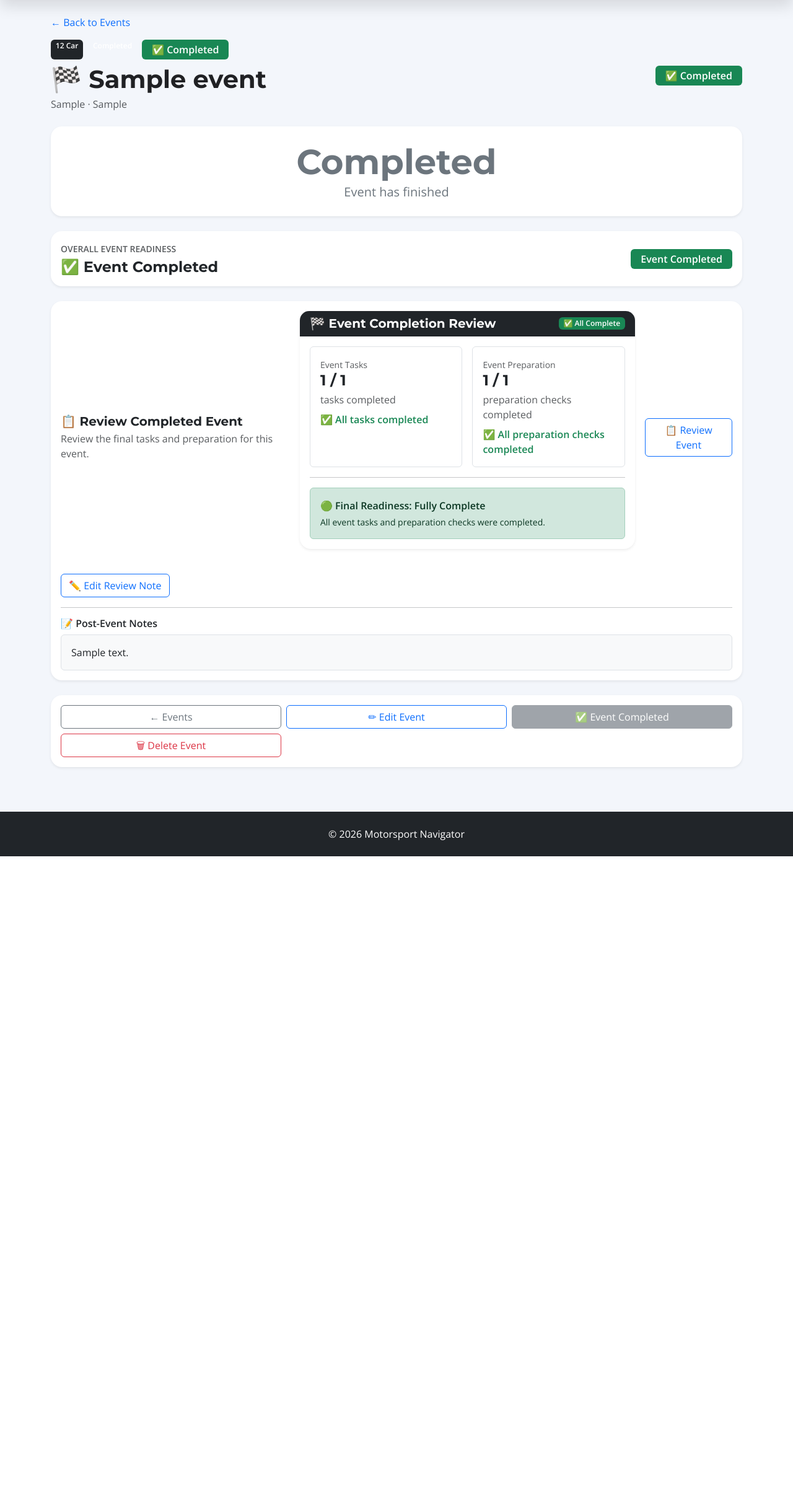
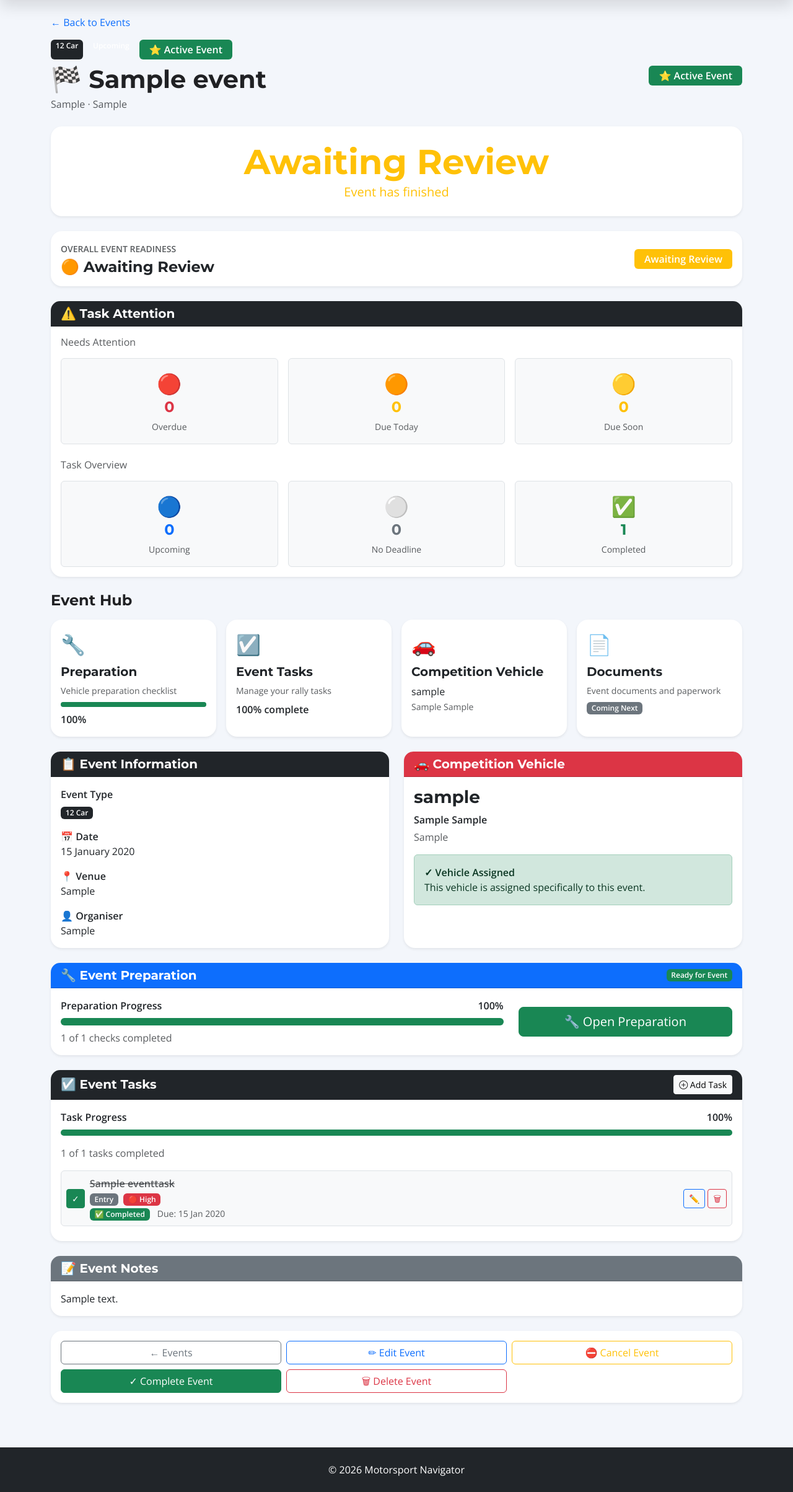
Before and after one commit to RoyCuthbert/motorsport-navigator, a Django app: page /events/1/ in a window 1280 px wide. Shown: the part 56-2464 px from the top of the page at 62% size. Before the commit the page ends 1438 px from the top, so only its background shows below. Run offline with Django 5.2, Linux system fonts and the light colour scheme; a user stored in the database is signed in; tables that the repository leaves empty hold one stand-in row (values such as "Sample post").

Commit message:
Complete Motorsport Navigator v1.0 event lifecycle

```diff
--- a/events/templates/events/event_detail.html
+++ b/events/templates/events/event_detail.html
@@ -36,7 +36,7 @@
                     ⛔ Cancelled
                 </span>
 
-                {% elif event.status == "Completed" or days_remaining < 0 %}
+                {% elif event.status == "Completed"}
 
                 <span class="badge bg-success fs-6 px-3 py-2">
                     ✅ Completed
@@ -50,12 +50,15 @@
 
                 {% else %}
 
+                {% if event.status != "Completed" and event.status != "Cancelled" and days_remaining >= 0 %}
+
                 <a href="{% url 'events:select_event' event.id %}" class="btn btn-outline-success">
                     ⭐ Make Active
                 </a>
 
                 {% endif %}
 
+                {% endif %}
             </div>
 
             <h1 class="fw-bold mb-1">
@@ -91,7 +94,7 @@
                 ⭐ Active Event
             </span>
 
-            {% else %}
+            {% elif days_remaining >= 0 %}
 
             <a href="{% url 'events:select_event' event.id %}" class="btn btn-outline-success">
                 ⭐ Make Active
@@ -172,10 +175,10 @@
 
         {% else %}
 
-        <div class="text-secondary">
+        <div class="text-warning">
 
             <h2 class="display-4 fw-bold mb-0">
-                Completed
+                Awaiting Review
             </h2>
 
             <p class="lead mb-0">
@@ -183,7 +186,6 @@
             </p>
 
         </div>
-
         {% endif %}
 
     </div>
@@ -1606,6 +1608,32 @@
 
             <div class="col-md-4">
 
+                {% if event.status == "Completed" %}
+
+                <form method="POST" action="{% url 'events:reopen_event' event.id %}">
+                    {% csrf_token %}
+
+                    <button type="submit" class="btn btn-outline-warning w-100">
+                        ↩ Reopen Completed Event
+                    </button>
+                </form>
+
+                {% elif event.status != "Cancelled" %}
+
+                <form method="POST" action="{% url 'events:complete_event' event.id %}">
+                    {% csrf_token %}
+
+                    <button type="submit" class="btn btn-success w-100">
+                        ✓ Complete Event
+                    </button>
+                </form>
+
+                {% endif %}
+
+            </div>
+
+            <div class="col-md-4">
+
                 <a href="{% url 'events:delete_event' event.id %}" class="btn btn-outline-danger w-100">
                     🗑 Delete Event
                 </a>
--- a/events/urls.py
+++ b/events/urls.py
@@ -10,6 +10,7 @@ urlpatterns = [
     path("select/<int:event_id>/", views.select_event, name="select_event"),
     path("<int:event_id>/", views.event_detail, name="event_detail"),
     path("<int:event_id>/cancel/", views.cancel_event, name="cancel_event"),
+    path("<int:event_id>/complete/", views.complete_event, name="complete_event"),
     path("<int:event_id>/reopen/", views.reopen_event, name="reopen_event"),
     path("edit/<int:event_id>/", views.edit_event, name="edit_event"),
     path("<int:event_id>/review/", views.edit_event_review, name="edit_event_review",),
--- a/events/views.py
+++ b/events/views.py
@@ -1,4 +1,5 @@
 from django.contrib.auth.decorators import login_required
+from django.views.decorators.http import require_POST
 from django.shortcuts import render, get_object_or_404, redirect
 from django.urls import reverse
 import calendar
@@ -13,15 +14,6 @@ from .forms import EventForm, EventTaskForm
 @login_required
 def events(request):
 
-    # Automatically complete past upcoming events
-    Event.objects.filter(
-        user=request.user,
-        status="Upcoming",
-        event_date__lt=date.today(),
-    ).update(
-        status="Completed",
-        selected=False,
-    )
 
     events = Event.objects.filter(
         user=request.user
@@ -114,6 +106,35 @@ def events(request):
             event.preparation_status = "Preparation Required"
             event.preparation_status_class = "danger"
 
+        # -----------------------------------------
+        # DISPLAY STATUS
+        # -----------------------------------------
+
+        if event.status == "Cancelled":
+
+            event.display_status = "Cancelled"
+            event.display_status_class = "secondary"
+
+        elif event.status == "Completed":
+
+            event.display_status = "Completed"
+            event.display_status_class = "secondary"
+
+        elif event.event_date < date.today():
+
+            event.display_status = "Awaiting Review"
+            event.display_status_class = "warning"
+
+        elif event.event_date == date.today():
+
+            event.display_status = "Event Today"
+            event.display_status_class = "warning"
+
+        else:
+
+            event.display_status = "Upcoming"
+            event.display_status_class = "success"
+
     return render(
         request,
         "events/events.html",
@@ -141,21 +162,6 @@ def event_detail(request, event_id):
         id=event_id,
         user=request.user,
     )
-
-        # Automatically complete events once their date has passed
-    if (
-        event.status == "Upcoming"
-        and event.event_date < date.today()
-    ):
-        event.status = "Completed"
-        event.selected = False
-
-        event.save(
-            update_fields=[
-                "status",
-                "selected",
-            ]
-        )
 
     preparation_checks = PreparationItem.objects.filter(
         user=request.user,
@@ -369,7 +375,14 @@ def event_detail(request, event_id):
         event_readiness_class = "secondary"
         event_readiness_icon = "⚪"
 
+    elif event.event_date < date.today():
+
+        event_readiness = "Awaiting Review"
+        event_readiness_class = "warning"
+        event_readiness_icon = "🟠"
+
     elif not event.vehicle:
+
         event_readiness = "Vehicle Required"
         event_readiness_class = "danger"
         event_readiness_icon = "🔴"
@@ -714,6 +727,39 @@ def cancel_event(request, event_id):
     event.status = "Cancelled"
     event.selected = False
     event.save()
+
+    return redirect(
+        "events:event_detail",
+        event_id=event.id,
+    )
+
+@require_POST
+@login_required
+def complete_event(request, event_id):
+
+    event = get_object_or_404(
+        Event,
+        id=event_id,
+        user=request.user,
+    )
+
+    # A cancelled event should be reopened
+    # before it can be completed.
+    if event.status == "Cancelled":
+        return redirect(
+            "events:event_detail",
+            event_id=event.id,
+        )
+
+    event.status = "Completed"
+    event.selected = False
+
+    event.save(
+        update_fields=[
+            "status",
+            "selected",
+        ]
+    )
 
     return redirect(
         "events:event_detail",
```
Also changed, not shown: events/templates/events/events.html (+5 -25 lines).
